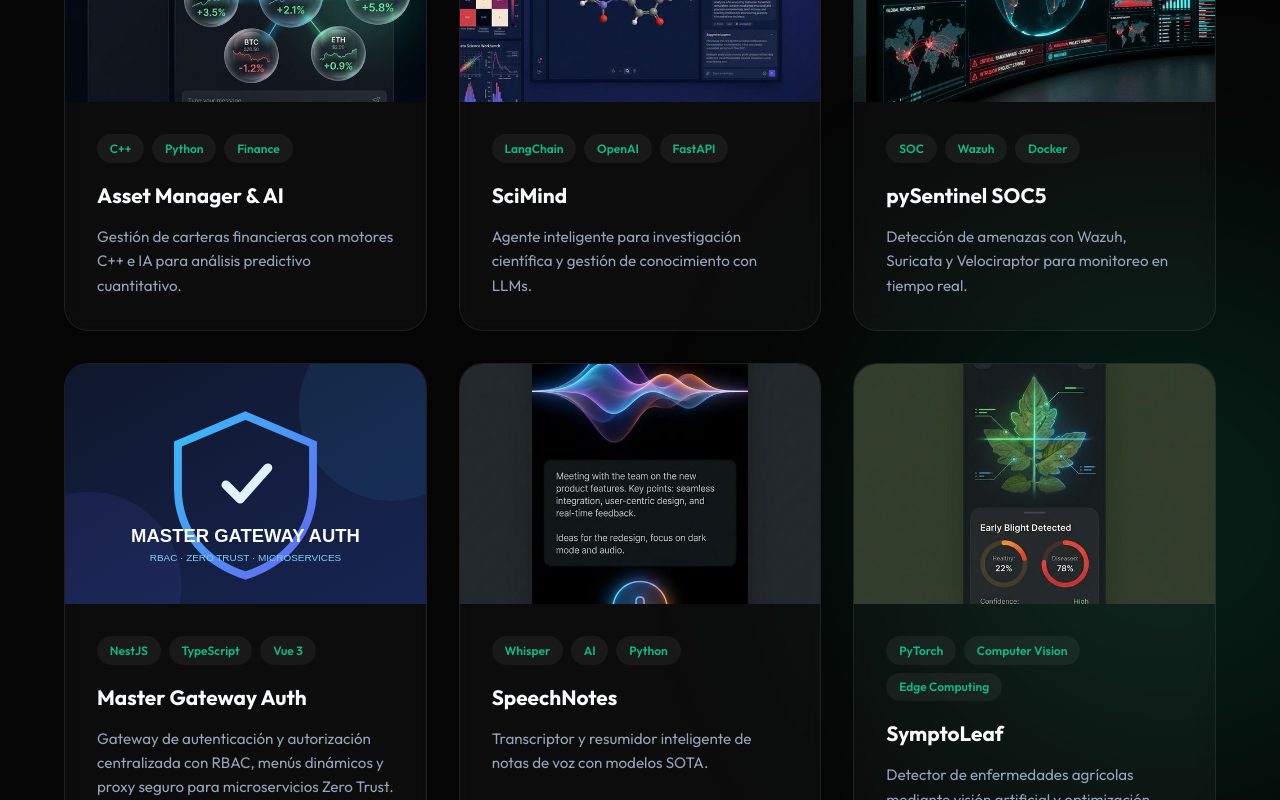
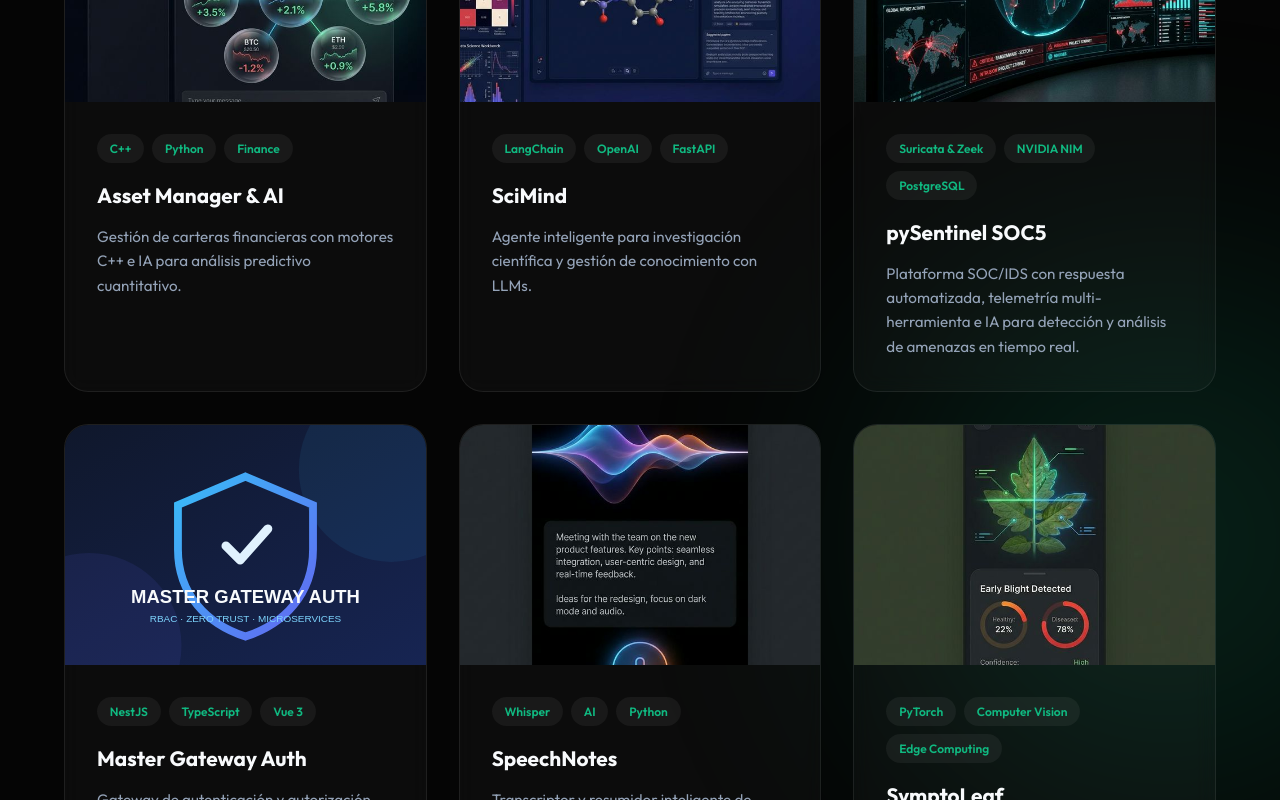
Before and after one commit to gamurigm/gamurigm.github.io, a Next.js app: page / in a window 1280 px wide. Shown: the part 1280-2080 px from the top of the page. Built offline with nearby package versions, Linux system fonts and the light colour scheme.

Commit message:
fix: align pySentinel SOC5 technology stack

```diff
--- a/src/app/page.tsx
+++ b/src/app/page.tsx
@@ -177,12 +177,12 @@ export default function Home() {
               </div>
               <div className="project-info">
                 <div className="tags">
-                  <span>SOC</span>
-                  <span>Wazuh</span>
-                  <span>Docker</span>
+                  <span>Suricata &amp; Zeek</span>
+                  <span>NVIDIA NIM</span>
+                  <span>PostgreSQL</span>
                 </div>
                 <h3><a href="https://github.com/gamurigm/pySentinel_SOC5" target="_blank" rel="noopener noreferrer">pySentinel SOC5</a></h3>
-                <p>Detección de amenazas con Wazuh, Suricata y Velociraptor para monitoreo en tiempo real.</p>
+                <p>Plataforma SOC/IDS con respuesta automatizada, telemetría multi-herramienta e IA para detección y análisis de amenazas en tiempo real.</p>
               </div>
             </article>
 
```
